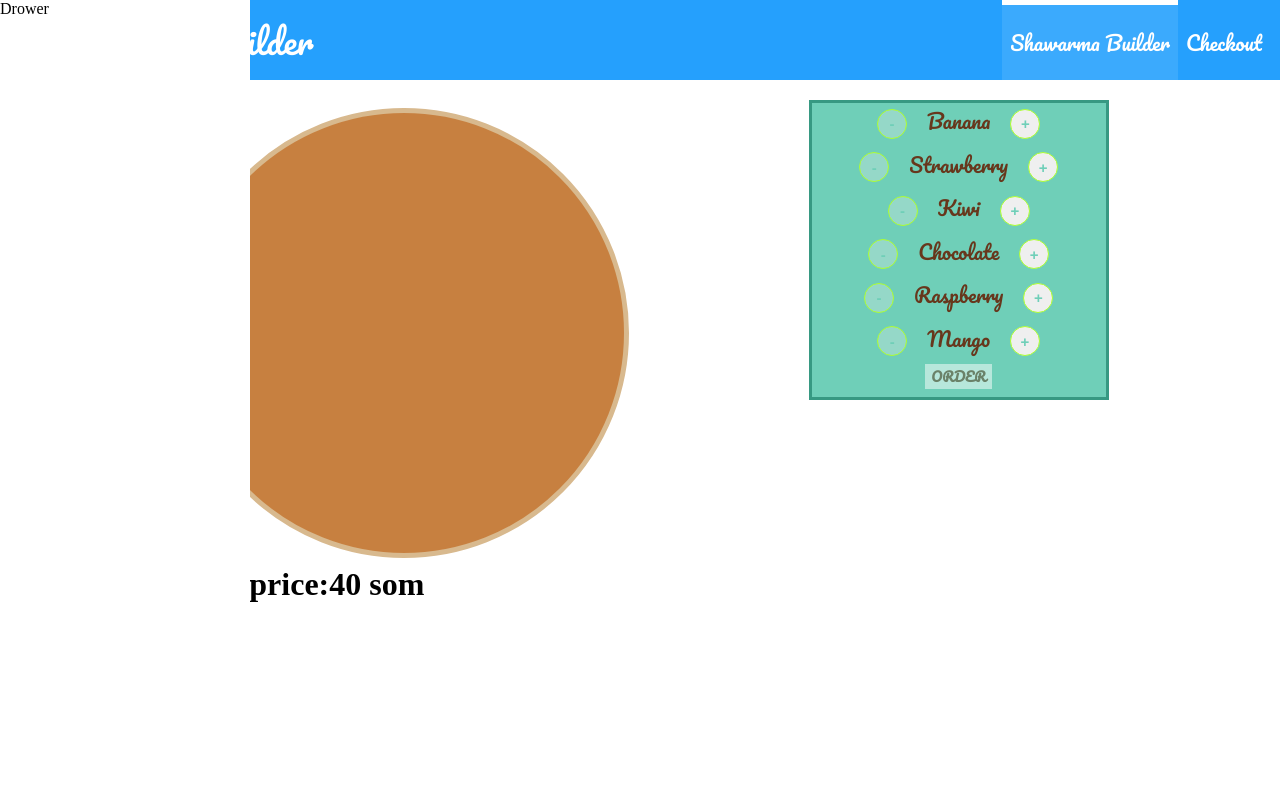
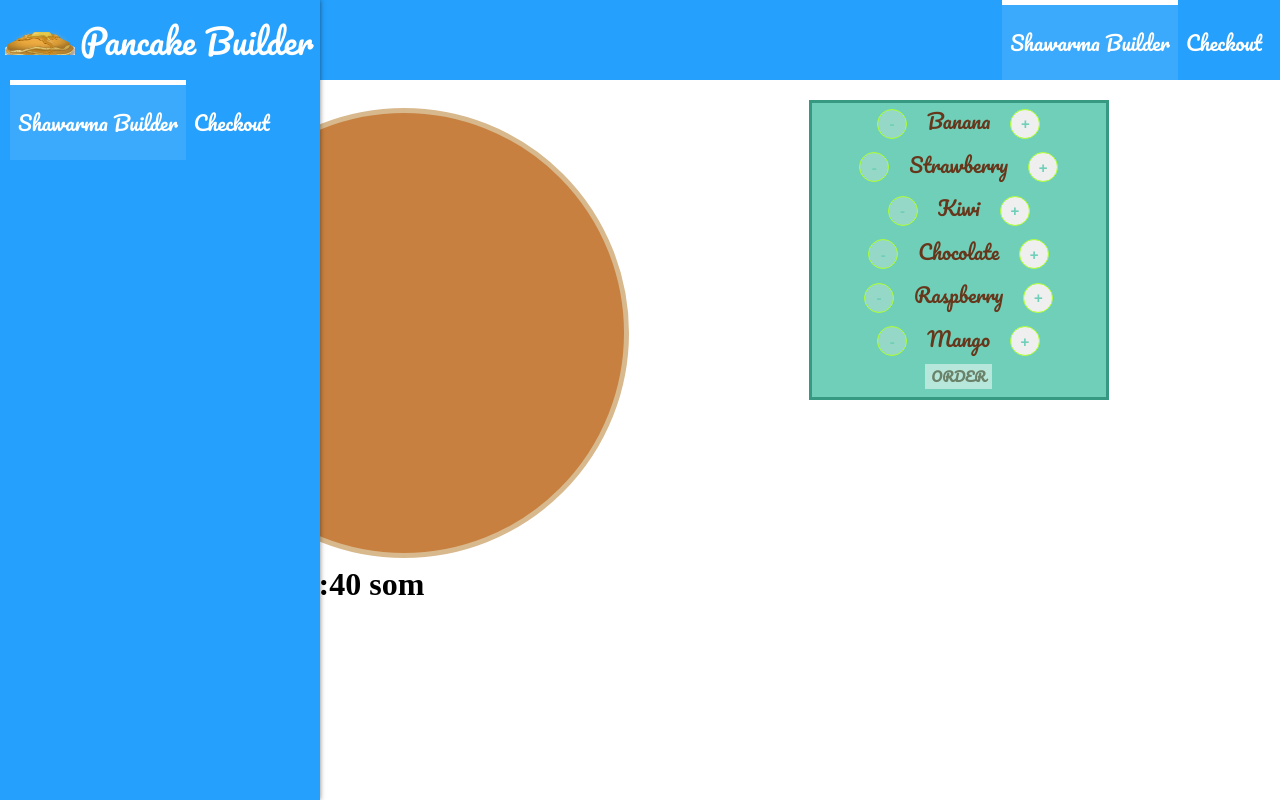
Before and after one commit to Askhat-Azizov/pancake-builder, a React (Create React App) app: page / in a window 1280 px wide. Built offline with nearby package versions, Linux system fonts and the light colour scheme.

Commit message:
Add Logo and Navigation to Drower component

```diff
--- a/src/components/Layout/Drower/Drower.js
+++ b/src/components/Layout/Drower/Drower.js
@@ -1,8 +1,11 @@
 import React from "react";
 import classes from "./Drower.module.css";
+import Logo from "../../UI/Logo/Logo";
+import Navigation from "../Todbar/Navigation/Navigation"
 
 export default () => (
   <div className={classes.Drower}>
-    Drower
+    <Logo />
+    <Navigation/>
   </div>
 );
--- a/src/components/Layout/Drower/Drower.module.css
+++ b/src/components/Layout/Drower/Drower.module.css
@@ -1,9 +1,10 @@
 .Drower {
-    width: 250px;
+    width: 320px;
     height: 100%;
-    background-color: white;
+    background-color: #25a0fd;
     position: fixed;
     top: 0;
     left: 0;
     z-index: 200;
+    box-shadow: 0 0 5px rgba(0, 0, 0, .5);
 }
```
